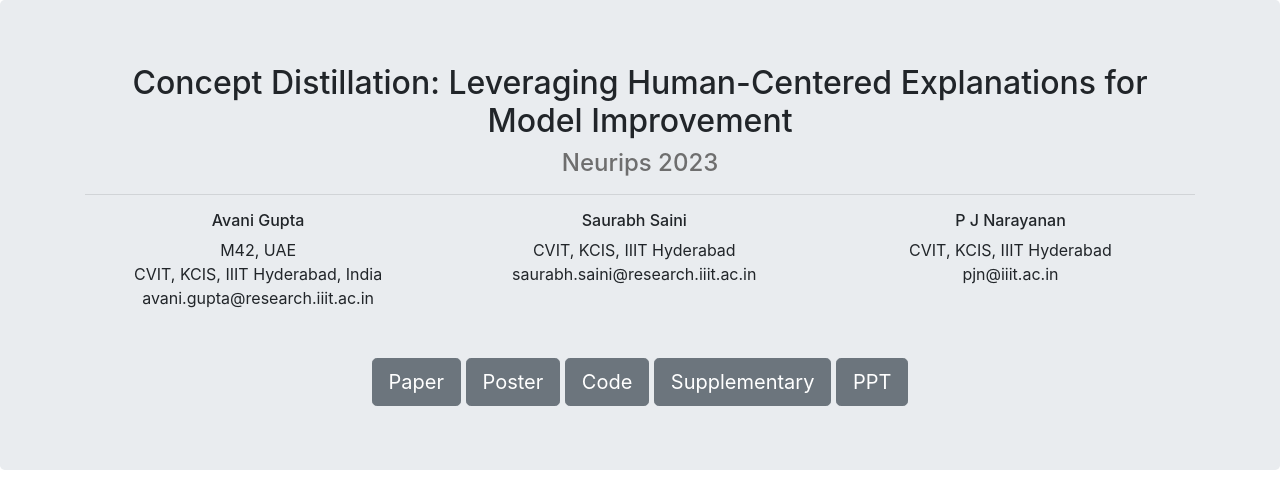
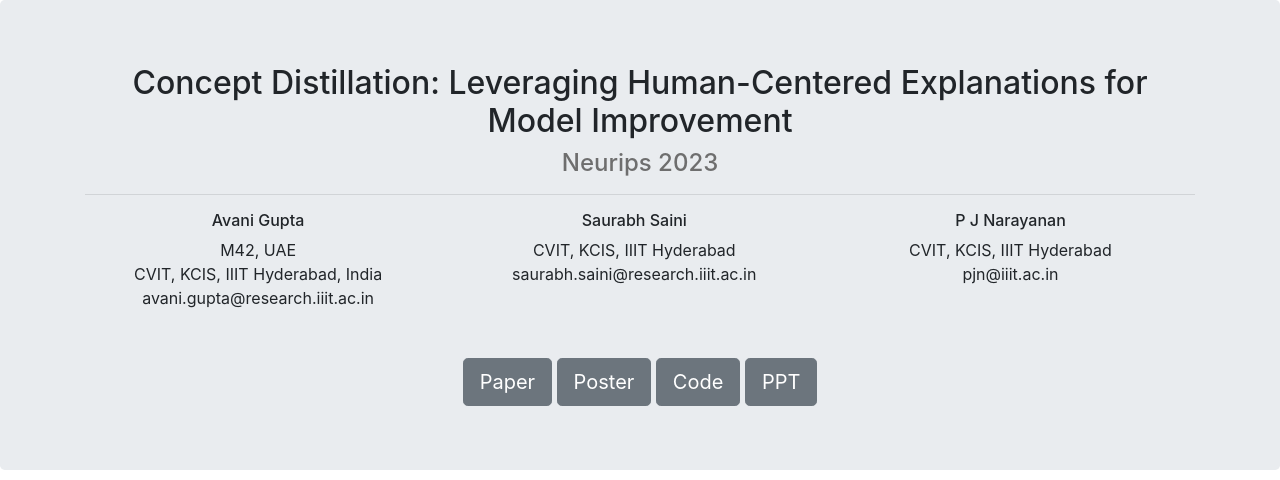
Before and after one commit to avani17101/Concept-Distilllation, a plain HTML site: page index.html in a window 1280 px wide. Shown: the top 480 px of the page. Drawn offline with nearby package versions, Linux system fonts and the light colour scheme.

Commit message:
add arxiv

```diff
--- a/index.html
+++ b/index.html
@@ -70,10 +70,10 @@
 
             <br>
             <br>
-            <a class="btn btn-secondary btn-lg" href="" role="button">Paper</a>
+            <a class="btn btn-secondary btn-lg" href="https://arxiv.org/abs/2311.15303" role="button">Paper</a>
             <a class="btn btn-secondary btn-lg" href="docs/Neurips_Poster.pdf" role="button">Poster</a>
             <a class="btn btn-secondary btn-lg" href="https://github.com/avani17101/CD" role="button">Code</a>
-            <a class="btn btn-secondary btn-lg" href="" role="button">Supplementary</a>
+            <!-- <a class="btn btn-secondary btn-lg" href="" role="button">Supplementary</a>  -->
             <a class="btn btn-secondary btn-lg" href="https://docs.google.com/presentation/d/1SozecUNEOf8ljPsDwiKbqzDgw0eHMQfgwi4xkumrans/edit?usp=sharing" role="button">PPT</a>
           </div>
         </div>
```
